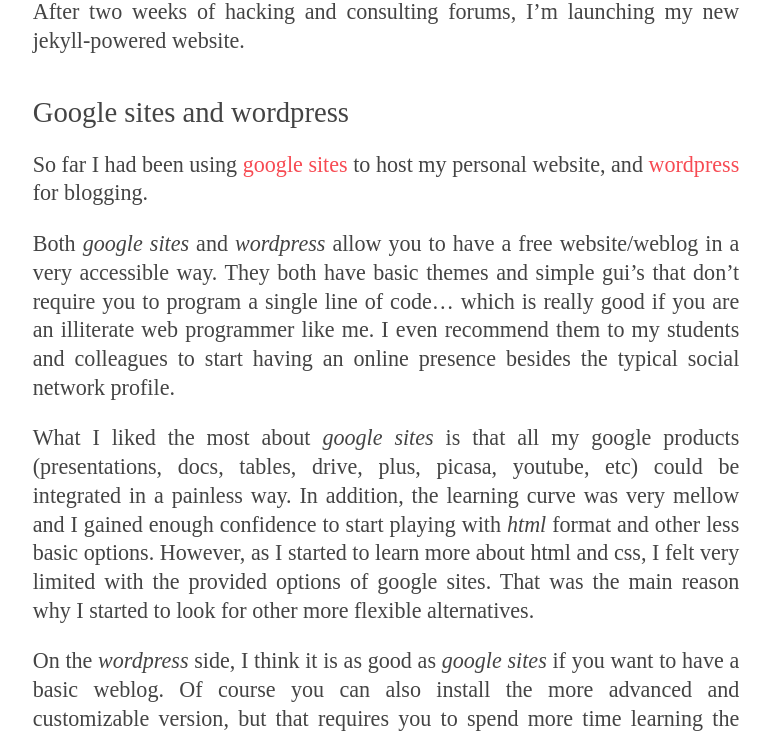
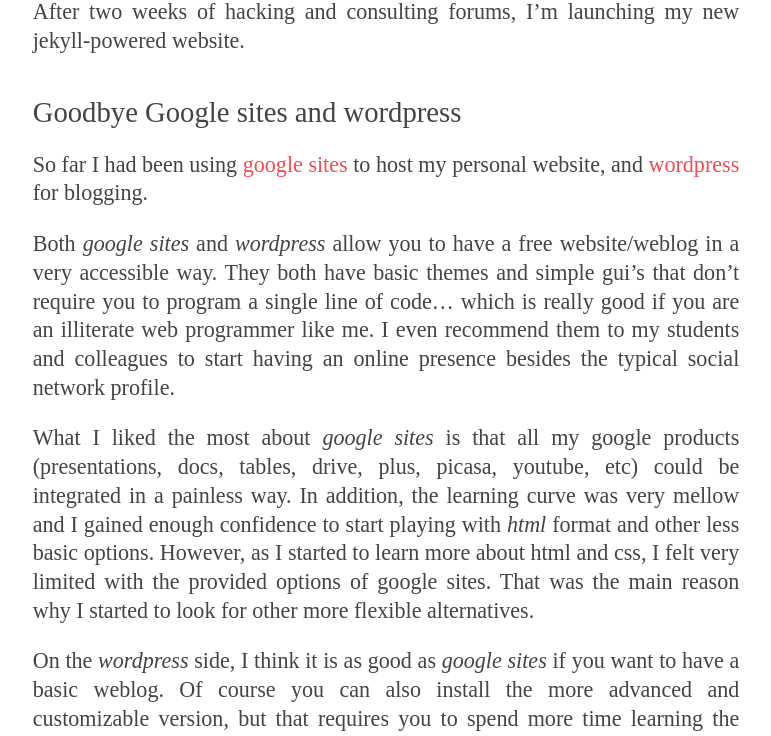
Before and after one commit to gastonstat/gastonstat.github.io, a Jekyll site: the page built from _posts/2013-12-29-moving-to-jekyll.md, in a window 1280 px wide and 900 px high, scrolled down 481 px, cut to the strip 164-900 px from the top of the window. Shown: the whole strip, without its empty margins (254-1025 px from the left). Built offline with Jekyll 4.4.1, drawn with Linux system fonts in a browser that asks for light colours; Markdown is read by kramdown in place of the engine named in the settings.

Commit message:
clean moving to jekyll

```diff
--- a/_posts/2013-12-29-moving-to-jekyll.md
+++ b/_posts/2013-12-29-moving-to-jekyll.md
@@ -13,7 +13,7 @@
 
 <!--more-->
 
-### Google sites and wordpress
+### Goodbye Google sites and wordpress
 
 So far I had been using [google sites](http://www.google.com/sites/help/intl/en/overview.html)
 to host my personal website, and [wordpress](http://en.wordpress.com/) for blogging.
```
